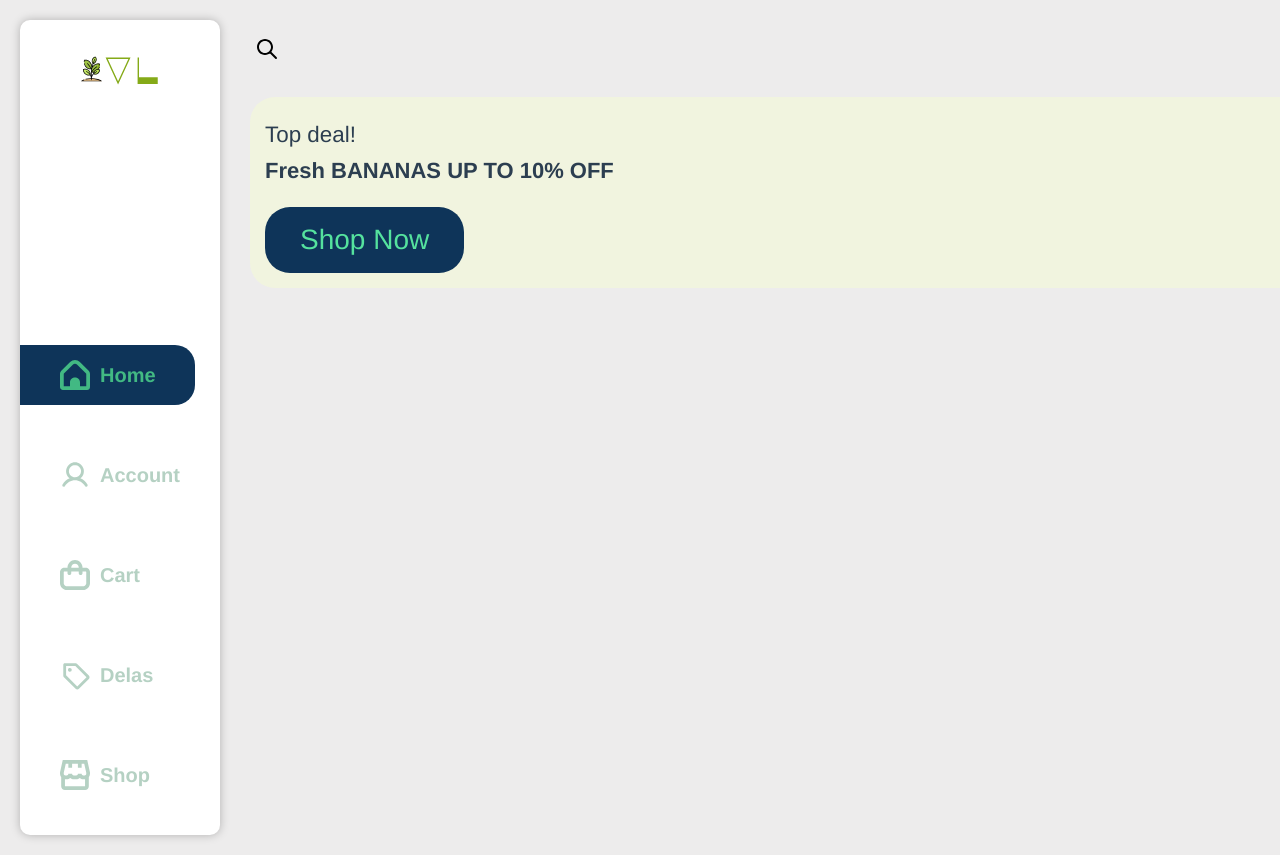
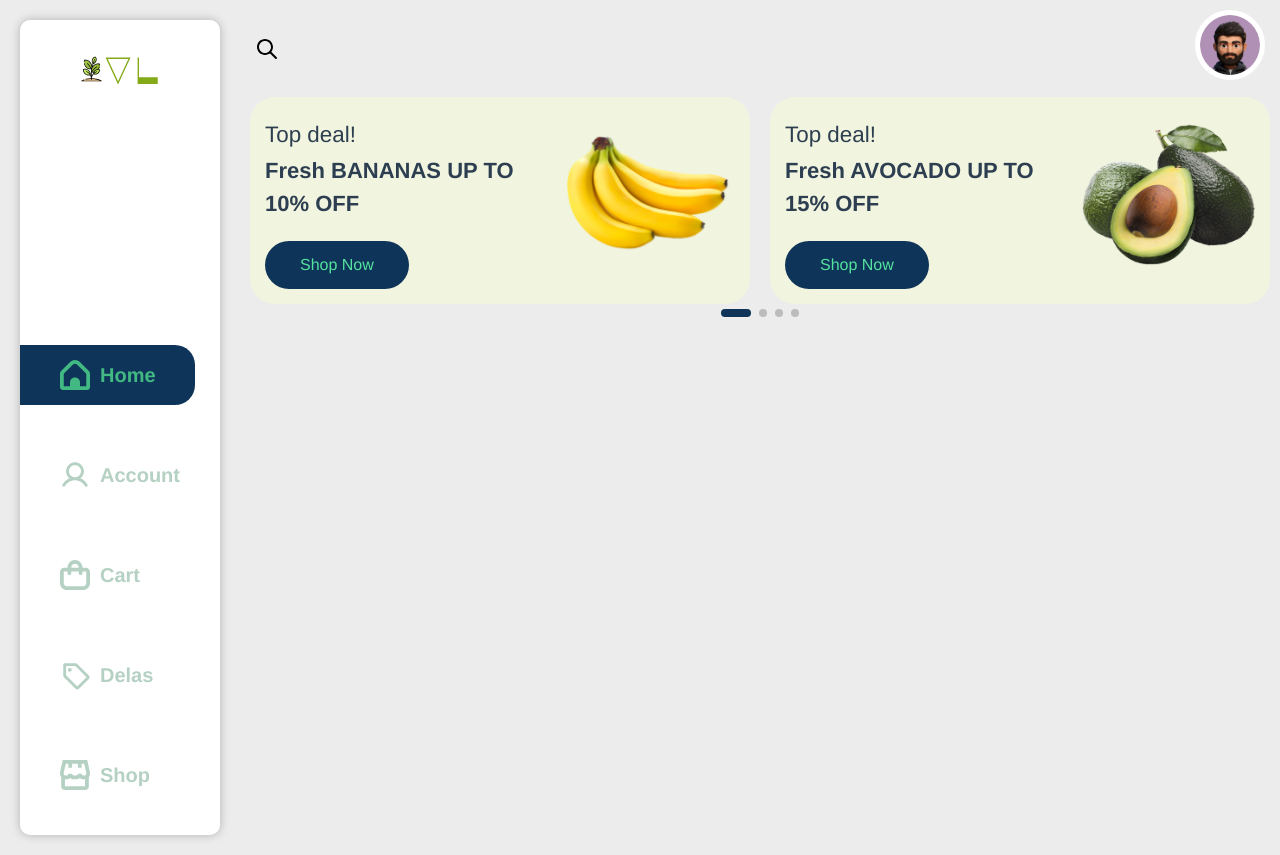
Before and after one commit to genius192x/GreenVill_vue-shop, a Vue app: page / in a window 1280 px wide. Built offline with nearby package versions, Linux system fonts and the light colour scheme.

Commit message:
Добавил хранилище и исправил пк версию сайта

```diff
--- a/src/App.vue
+++ b/src/App.vue
@@ -92,7 +92,13 @@
 		// background: #fff;
 	}
 	.main{
-		flex: 0 0 50%;
+		// flex: 0 0 50%;
+		// max-width: 500px;
+		overflow: hidden;
+		min-height: 100dvh;
+	}
+	.nav{
+		z-index: 10;
 	}
 	.nav-mobile{
 		display: none;
--- a/src/components/BannerItem.vue
+++ b/src/components/BannerItem.vue
@@ -25,10 +25,6 @@
 			type: Object,
 			required: true,
 		}
-	},
-	mounted() {
-		console.log(this.banner.img);
-
 	},
 	methods:{
 		getImgUrl(pic) {
--- a/src/components/BannerList.vue
+++ b/src/components/BannerList.vue
@@ -14,13 +14,13 @@
 					slidesPerView: 2,
 					spaceBetween: 20,
 				},
-				'768': {
+				'769': {
 					slidesPerView: 1,
-					spaceBetween: 40,
+					spaceBetween: 20,
 				},
-				'1024': {
-					slidesPerView: 3,
-					spaceBetween: 50,
+				'940': {
+					slidesPerView: 2,
+					spaceBetween: 20,
 				},
 			}"
 			@swiper="onSwiper"
@@ -38,12 +38,12 @@
 import 'swiper/css/pagination';
 export default {
 	components: { BannerItem,Swiper, SwiperSlide, },
-	// props: {
-	// 	banners: {
-	// 		type: Array,
-	// 		required: true
-	// 	}
-	// },
+	props: {
+		banners: {
+			type: Array,
+			required: true
+		}
+	},
 	setup() {
       const onSwiper = (swiper) => {
         // console.log(swiper);
@@ -57,33 +57,9 @@
 		modules: [Pagination],
       };
     },
-	data(){
-		return{
-			banners:[
-				{
-					id:1,
-					badge: 'Top deal!',
-					img: '1.png',
-					title: 'Fresh BANANAS UP TO 10% OFF',
-					link: 'http://google.com'
-				},
-				{
-					id:2,
-					badge: 'Top deal!',
-					img: '2.png',
-					title: 'Fresh AVOCADO UP TO 15% OFF',
-					link: '#'
-				},
-				{
-					id:3,
-					badge: 'Top deal!',
-					img: '3.png',
-					title: 'Fresh ORANGES UP TO 10% OFF',
-					link: '#'
-				},
-			]
-		}
-	},
+	mounted(){
+
+	}
 }
 </script>
 
--- a/src/components/UI/MyButton.vue
+++ b/src/components/UI/MyButton.vue
@@ -18,5 +18,9 @@
 		background: #0E3459;
 		color: #55E29E;
 		cursor: pointer;
+		font-size: 16px;
+		@media (max-width: em(768)){
+			font-size: 14px;
+		}
 	}
 </style>
--- a/src/main.js
+++ b/src/main.js
@@ -6,6 +6,7 @@
 import { createVuetify } from 'vuetify'
 import * as components from 'vuetify/components'
 import * as directives from 'vuetify/directives'
+import store from './store'
 
 const vuetify = createVuetify({
 	components,
@@ -20,5 +21,5 @@
 
 app
 .use(router)
-.use(vuetify)
+.use(store)
 .mount('#app')
--- /dev/null
+++ b/src/store/bannerModule.js
@@ -0,0 +1,45 @@
+
+export const bannerModule = {
+    state: () => ({
+        banners:[
+			{
+				id:1,
+				badge: 'Top deal!',
+				img: '1.png',
+				title: 'Fresh BANANAS UP TO 10% OFF',
+				link: '#'
+			},
+			{
+				id:2,
+				badge: 'Top deal!',
+				img: '2.png',
+				title: 'Fresh AVOCADO UP TO 15% OFF',
+				link: '#'
+			},
+			{
+				id:3,
+				badge: 'Top deal!',
+				img: '3.png',
+				title: 'Fresh ORANGES UP TO 10% OFF',
+				link: '#'
+			},
+			{
+				id:4,
+				badge: 'Top deal!',
+				img: '2.png',
+				title: 'Fresh BANANAS UP TO 10% OFF',
+				link: '#'
+			},
+		],
+    }),
+    getters: {
+
+    },
+    mutations: {
+
+    },
+    actions: {
+
+    },
+    namespaced: true
+}
--- /dev/null
+++ b/src/store/index.js
@@ -0,0 +1,11 @@
+import {createStore} from "vuex";
+import {bannerModule} from "@/store/bannerModule";
+
+export default createStore({
+    state: {
+      isAuth: false,
+    },
+    modules: {
+        banner: bannerModule
+    }
+})
--- a/src/views/HomeView.vue
+++ b/src/views/HomeView.vue
@@ -1,6 +1,6 @@
 <template>
   <div class="home">
-	<BannerList/>
+	<BannerList :banners=" banners"/>
 
   </div>
 </template>
@@ -9,13 +9,21 @@
 // @ is an alias to /src
 import BannerList from '@/components/BannerList.vue'
 import HelloWorld from '@/components/HelloWorld.vue'
-import { createRouter, createWebHistory } from 'vue-router'
+import {mapState, mapGetters, mapActions, mapMutations} from 'vuex'
 export default {
 	name: 'HomeView',
 	components:{
 		HelloWorld, BannerList,
 	},
 
+	computed: {
+	  ...mapState({
+		banners: state => state.banner.banners,
+	  }),
+	},
+	mounted(){
+		console.log(this.banners);
+	},
 
 
 
```
